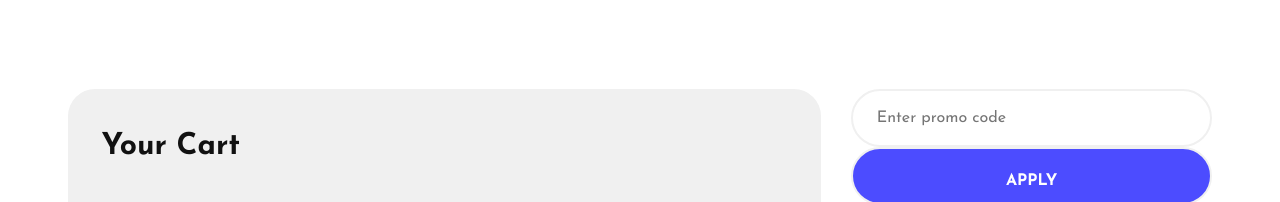
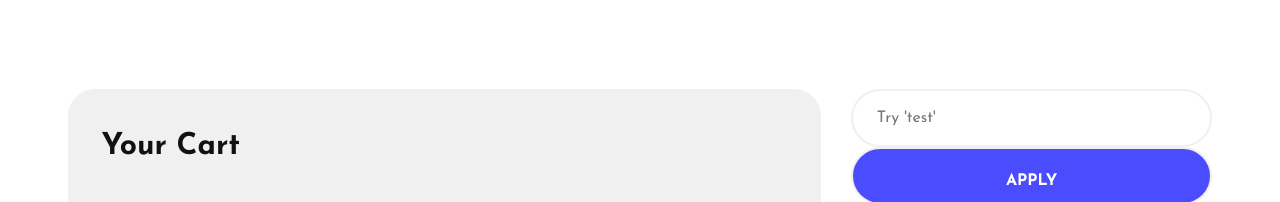
Before and after one commit to zelnkup/Django-Shop, a Django app: template templates/cart/detail.html in a window 1280 px wide. Shown: the part 166-368 px from the top of the page. Run offline with Django 3.2, Linux system fonts and the light colour scheme; the template is opened without the code that fills it, so the values that code supplies are empty; some libraries are stand-ins or nearby versions.

Commit message:
Update detail.html

```diff
--- a/templates/cart/detail.html
+++ b/templates/cart/detail.html
@@ -64,7 +64,7 @@
       </div>
       <div class="col-lg-4 card-right">
         <form action="{% url 'coupons:apply' %}" method="POST" class="promo-code-form">
-          <label for="id_code"></label><input type="text" name="code" required="" placeholder="Enter promo code"
+          <label for="id_code"></label><input type="text" name="code" required="" placeholder="Try 'test'"
                                               id="id_code">
           {% if messages %}
           {% for message in messages %}
```
